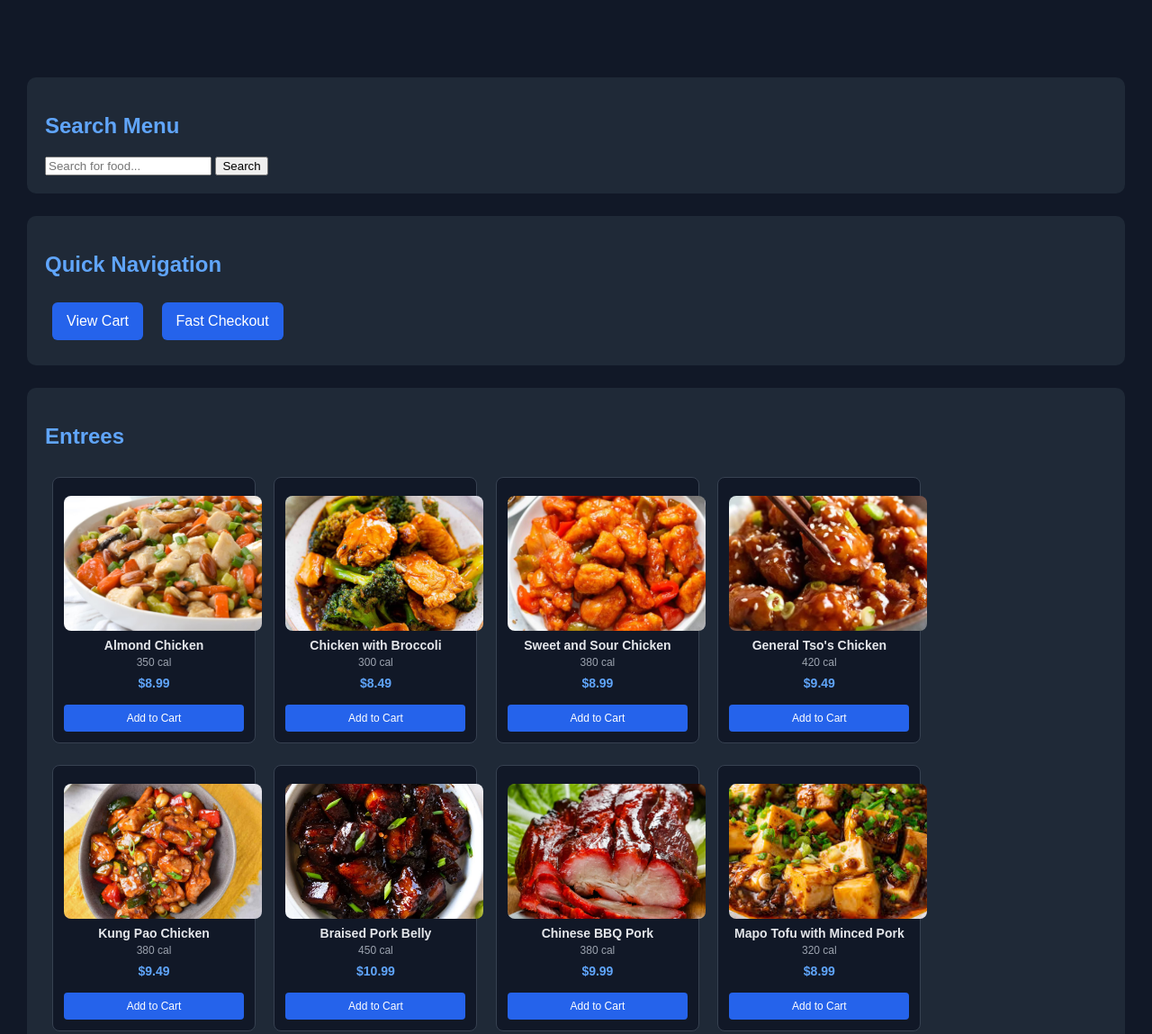
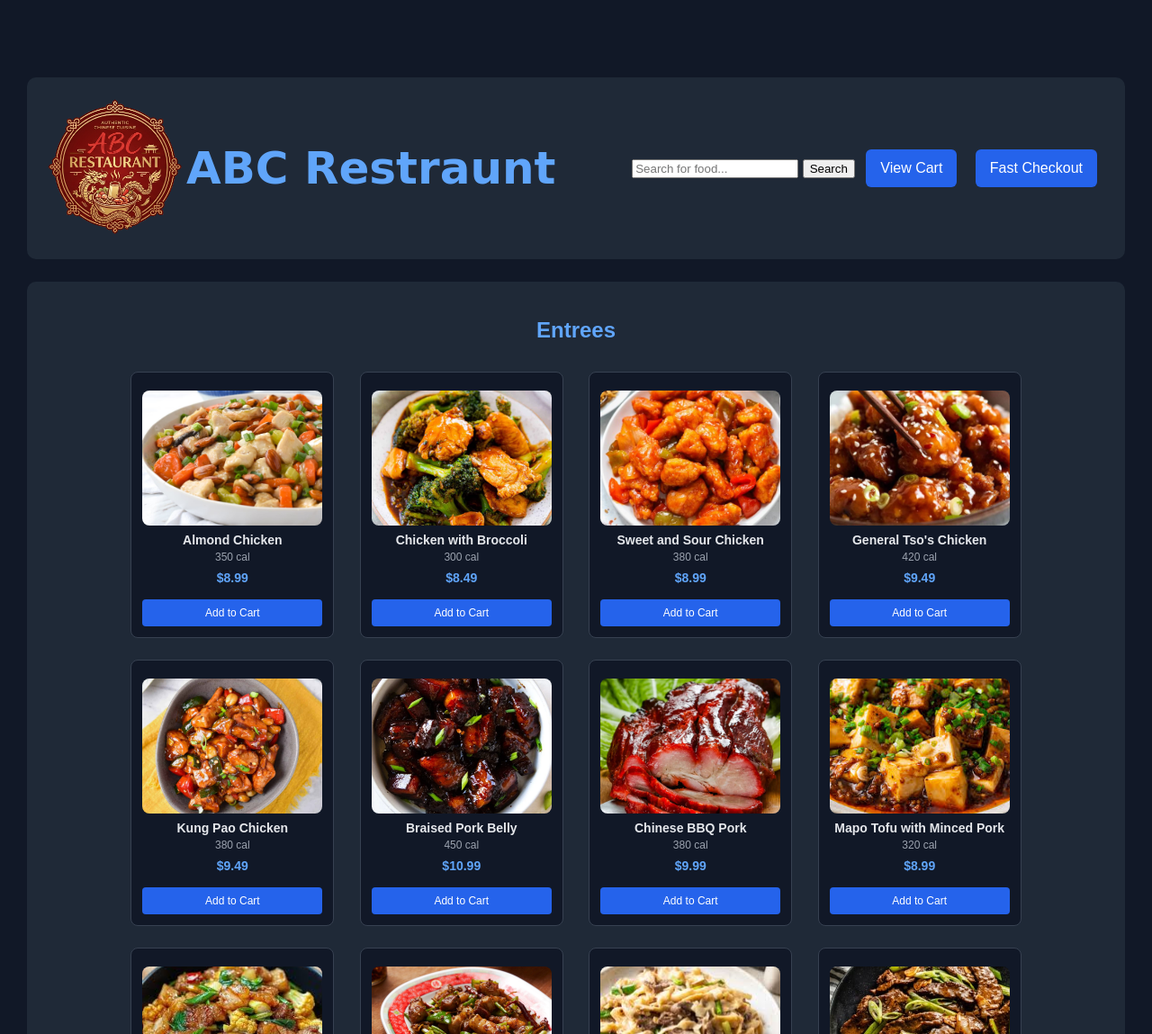
Before and after one commit to Infinite357/ABC_Restaurant, a website: page html/main.html in a window 1280 px wide. Shown: the top 1149 px of the page at 90% size. Drawn offline with Linux system fonts and the light colour scheme.

Commit message:
Minor UI Changes

```diff
--- a/html/main.html
+++ b/html/main.html
@@ -3,7 +3,7 @@
 
 <head>
   <title>ABC Restaurant Dashboard</title>
-
+  <link rel="icon" href="/images/RestrauntLogo.png" type="image/png">
   <style>
     body {
       font-family: Arial, sans-serif;
@@ -13,16 +13,9 @@
       padding: 0;
     }
 
-    .food-card {
-      display: inline-block;
-      vertical-align: top;
-      margin: 0 8px;
-      text-align: center;
-    }
-
     .food-img {
       display: block;
-      width: 220px;
+      width: 200px;
       height: 150px;
       object-fit: cover;
       border-radius: 8px;
@@ -32,7 +25,7 @@
     .food-card {
       display: inline-block;
       vertical-align: top;
-      margin: 12px 8px;
+      margin: 12px 12px;
       text-align: center;
       background-color: #111827;
       border: 1px solid #374151;
@@ -133,31 +126,37 @@
     <p id="cartMessage"></p>
 
     <div class="section">
-      <h2>Search Menu</h2>
+      <table width="100%">
+        <tr>
+          <td style="width: 120px;">
+            <img src="/images/RestrauntLogo.png" alt="RestrauntLogo" width="150">
+          </td>
+          <td align="left">
+            <h2 style="font-family: cursive; font-size: 50px;">ABC Restraunt</h2>
+          </td>
+          <td align="right">
+            <form action="/search" method="GET">
+            <label for="food"></label>
 
-      <form action="/search" method="GET">
-        <label for="food"></label>
+            <input id="food" name="item" type="text" placeholder="Search for food..." />
 
-        <input id="food" name="item" type="text" placeholder="Search for food..." />
-
-        <input type="submit" value="Search" />
-      </form>
+            <input type="submit" value="Search"/>
+            <a href="cart">View Cart</a>
+            <a href="http://localhost:3000/payment">Fast Checkout</a>
+            </form>
+          </td>
+        </tr>
+      </table>
     </div>
 
     <div class="section">
-      <h2>Quick Navigation</h2>
-      <a href="cart">View Cart</a>
-      <a href="http://localhost:3000/payment">Fast Checkout</a>
+      <h2 style="text-align: center;">Entrees</h2>
+      <div id="entrees-menu" style="text-align: center;"></div>
     </div>
 
     <div class="section">
-      <h2>Entrees</h2>
-      <div id="entrees-menu"></div>
-    </div>
-
-    <div class="section">
-      <h2>Sides</h2>
-      <div id="sides-menu"></div>
+      <h2 style="text-align: center;">Sides</h2>
+      <div id="sides-menu" style="text-align: center;"></div>
     </div>
 
   </div>
```
Also changed, not shown: images/RestrauntLogo.png (added).
